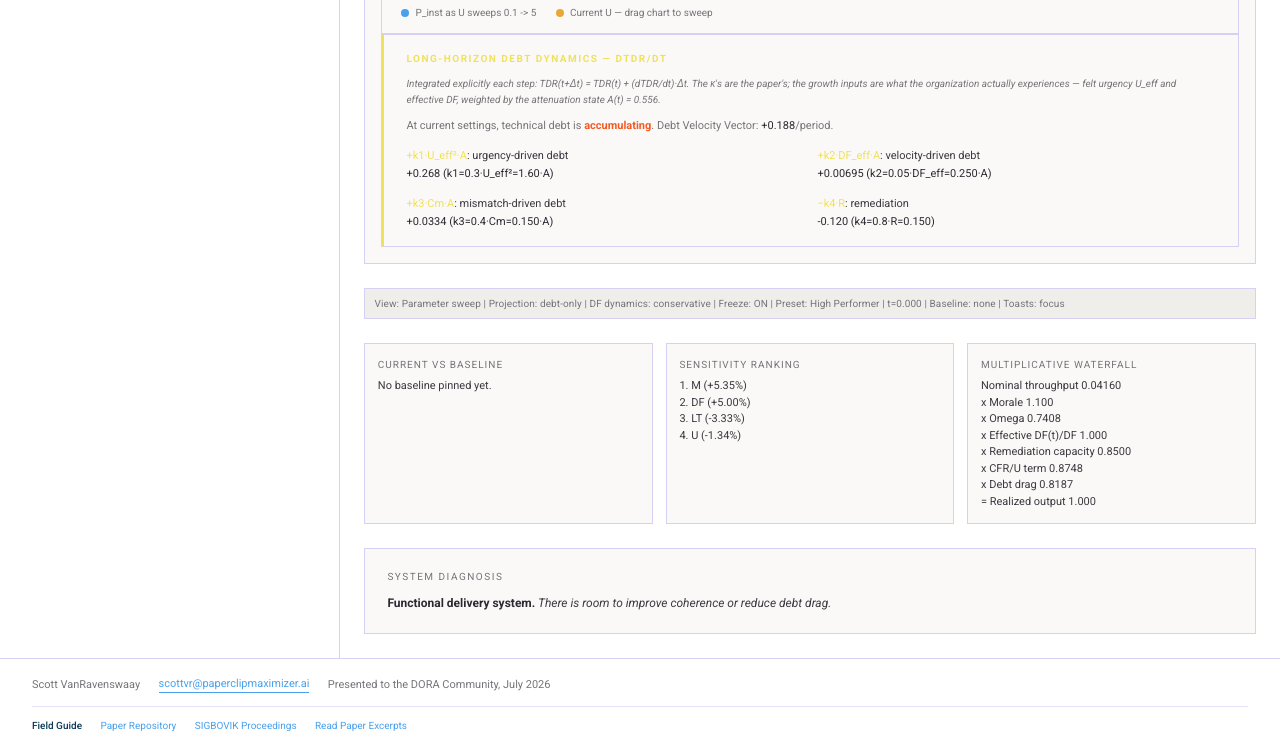
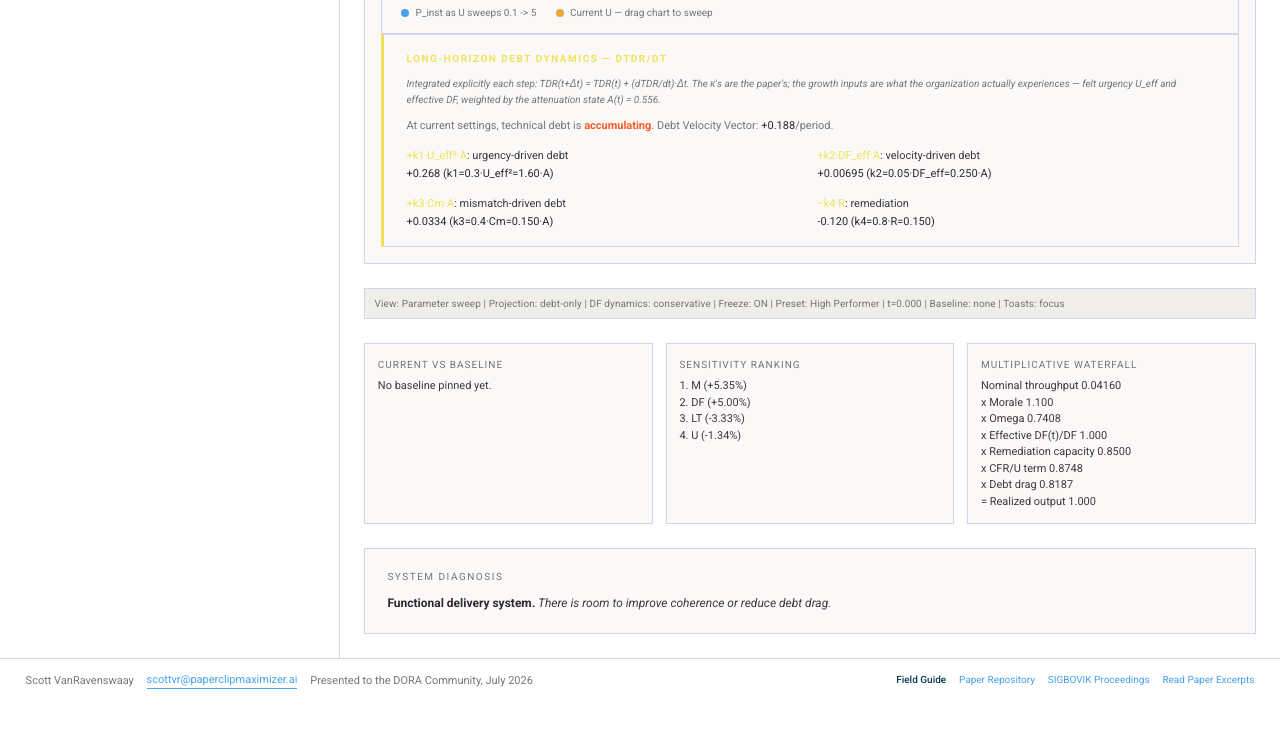
Before and after one commit to scottvr/GUM_of_Devops, a website: page DORA/gum-graph/index.html in a window 1280 px wide. Shown: the part 978-1731 px from the top of the page. After the commit the page ends 1681 px from the top, so only its background shows below. Drawn offline with Linux system fonts and the light colour scheme; a web font is replaced by a local one.

Commit message:
fix footer again

```diff
--- a/DORA/gum-graph/doragum.css
+++ b/DORA/gum-graph/doragum.css
@@ -79,8 +79,8 @@
 
   .paper-links {
     display: flex;
-    flex-wrap: wrap;
-    gap: 0.45rem 1.15rem;
+    flex-wrap: nowrap;
+    gap: clamp(0.45rem, 1vw, 1.15rem);
     align-items: center;
   }
 
@@ -92,7 +92,7 @@
     text-decoration: none;
     border-bottom: 1px solid transparent;
     padding: 0;
-    font-size: 10px;
+    font-size: clamp(8px, 0.82vw, 10px);
     cursor: pointer;
     height: auto;
     line-height: 1.35;
@@ -785,20 +785,22 @@
 
   footer {
     border-top: 1px solid var(--border);
-    padding: 1.1rem 2rem 1.25rem;
-    font-size: 11px;
+    padding: 0.85rem clamp(1rem, 2vw, 2rem);
+    font-size: clamp(9px, 0.9vw, 11px);
     color: var(--text-dim);
     display: grid;
-    grid-template-columns: minmax(0, 1fr);
-    gap: 0.8rem;
+    grid-template-columns: max-content minmax(0, 1fr);
+    align-items: center;
+    gap: clamp(0.75rem, 1.75vw, 1.75rem);
   }
 
   .footer-meta {
     display: flex;
     align-items: center;
-    flex-wrap: wrap;
-    gap: 0.3rem 1.15rem;
+    flex-wrap: nowrap;
+    gap: clamp(0.45rem, 1vw, 1.15rem);
     line-height: 1.45;
+    white-space: nowrap;
   }
 
   .footer-meta a {
@@ -817,16 +819,20 @@
   footer a:hover { color: var(--accent); }
 
   footer .paper-links {
-    padding-top: 0.75rem;
-    border-top: 1px solid color-mix(in srgb, var(--border), white 35%);
-  }
-
-  @media (max-width: 980px) {
+    justify-content: flex-end;
+    min-width: 0;
+  }
+
+  @media (max-width: 760px) {
     footer {
-      padding-inline: 1.25rem;
+      grid-template-columns: minmax(0, 1fr);
+      align-items: start;
+      gap: 0.7rem;
     }
 
     footer .paper-links {
+      padding-top: 0.65rem;
+      border-top: 1px solid color-mix(in srgb, var(--border), white 35%);
       display: grid;
       grid-template-columns: repeat(2, minmax(0, max-content));
       justify-content: start;
@@ -839,6 +845,7 @@
     .footer-meta {
       display: grid;
       gap: 0.22rem;
+      white-space: normal;
     }
 
     footer .paper-links {
```
